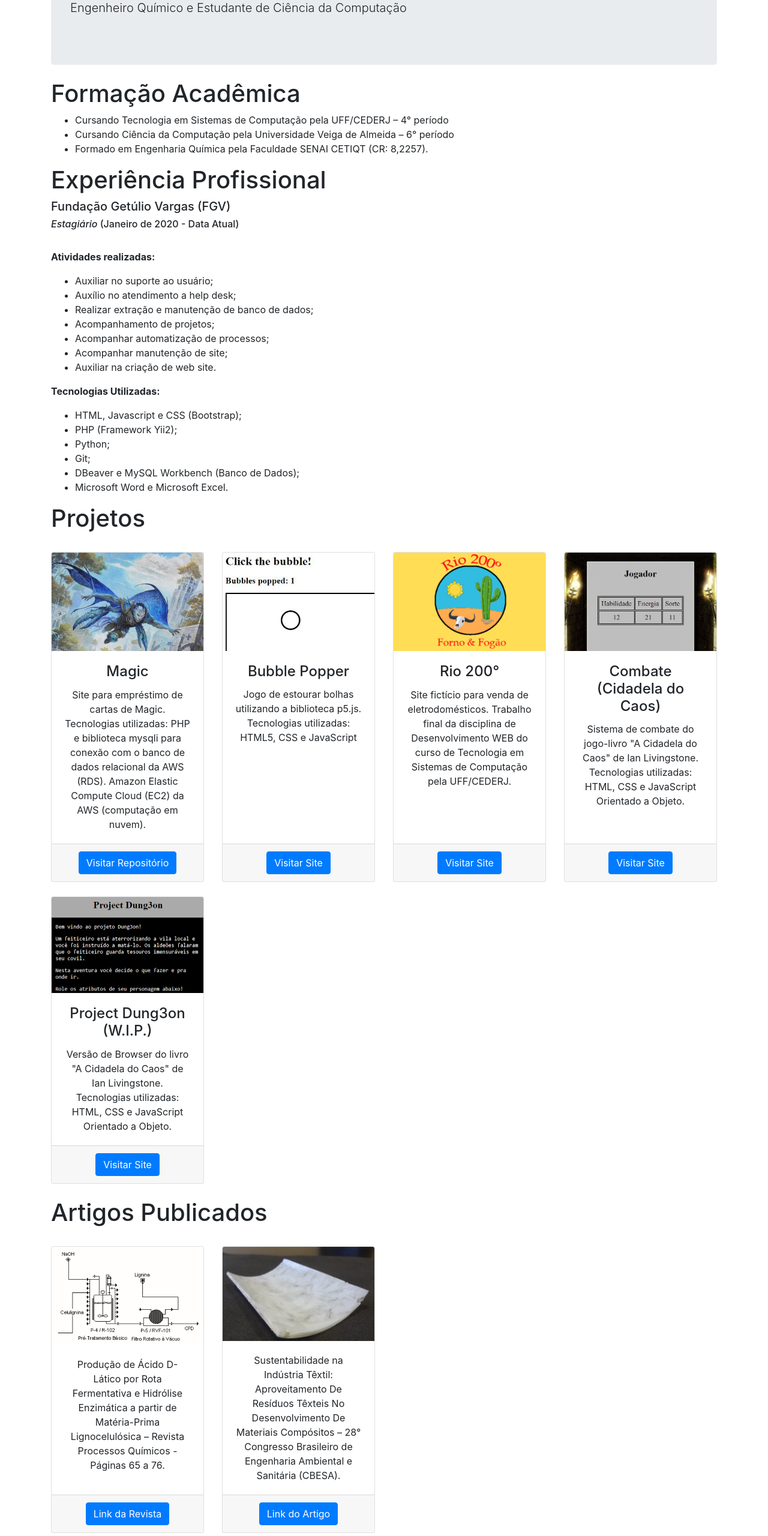
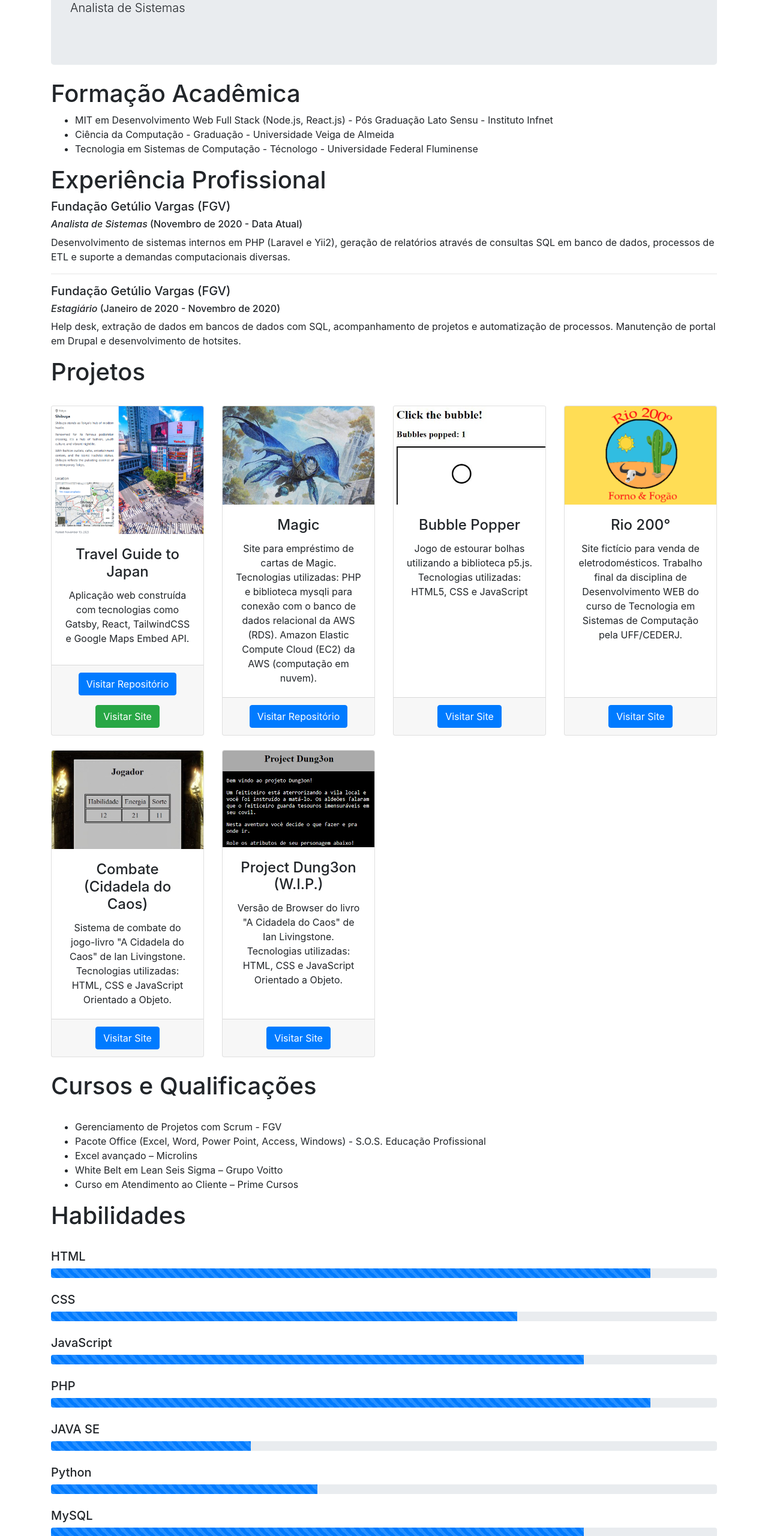
Before and after one commit to MateusKurten/curriculo, a plain HTML site: page index.html in a window 1280 px wide. Shown: the part 240-2800 px from the top of the page at 60% size. Drawn offline with nearby package versions, Linux system fonts and the light colour scheme.

Commit message:
atualiza curriculo

```diff
--- a/index.html
+++ b/index.html
@@ -58,50 +58,49 @@
     <!-- Jumbotron Header -->
     <header id="Inicio" class="jumbotron my-4">
       <h1 class="display-3">Mateus Kürten Rodrigues</h1>
-      <p class="lead">Engenheiro Químico e Estudante de Ciência da Computação</p>
+      <p class="lead">Analista de Sistemas</p>
     </header>
 
     <!-- Page Features -->
     <h1>Formação Acadêmica</h1>
     <ul>
-        <li >Cursando Tecnologia em Sistemas de Computação pela UFF/CEDERJ – 4° período</li>
-        <li id="experiencia">Cursando Ciência da Computação pela Universidade Veiga de Almeida – 6° período</li>
-        <li >Formado em Engenharia Química pela Faculdade SENAI CETIQT (CR: 8,2257).</li>
+        <li >MIT em Desenvolvimento Web Full Stack (Node.js, React.js) - Pós Graduação Lato Sensu - Instituto Infnet</li>
+        <li id="experiencia">Ciência da Computação - Graduação - Universidade Veiga de Almeida</li>
+        <li>Tecnologia em Sistemas de Computação - Técnologo - Universidade Federal Fluminense</li>
     </ul>
 
 
     <h1>Experiência Profissional</h1>
 
     <h5>Fundação Getúlio Vargas (FGV)</h5>
-    <h6><i>Estagiário</i> (Janeiro de 2020 - Data Atual)</h6>
+    <h6><i>Analista de Sistemas</i> (Novembro de 2020 - Data Atual)</h6>
+    <p>Desenvolvimento de sistemas internos em PHP (Laravel e  Yii2), geração de relatórios através de consultas SQL em banco de dados, processos de ETL e suporte a demandas computacionais diversas.</p>
 
-    <br>
-    <p><strong>Atividades realizadas:</strong></p>
+    <hr>
+    <h5>Fundação Getúlio Vargas (FGV)</h5>
+    <h6><i>Estagiário</i> (Janeiro de 2020 - Novembro de 2020)</h6>
 
-    <ul>
-      <li>Auxiliar no suporte ao usuário;</li>
-      <li>Auxílio no atendimento a help desk;</li>
-      <li>Realizar extração e manutenção de banco de dados;</li>
-      <li>Acompanhamento de projetos;</li>
-      <li>Acompanhar automatização de processos;</li>
-      <li>Acompanhar manutenção de site;</li>
-      <li>Auxiliar na criação de web site.</li>
-    </ul>
-
-    <p><strong>Tecnologias Utilizadas:</strong></p>
-
-    <ul>
-      <li>HTML, Javascript e CSS (Bootstrap);</li>
-      <li>PHP (Framework Yii2);</li>
-      <li>Python;</li>
-      <li>Git;</li>
-      <li id="projetos">DBeaver e MySQL Workbench (Banco de Dados);</li>
-      <li>Microsoft Word e Microsoft Excel.</li>
-    </ul>
+    <p>Help desk, extração de dados em bancos de dados com SQL, acompanhamento de projetos e automatização de processos. Manutenção de portal em Drupal e desenvolvimento de hotsites.</p>
 
     <h1>Projetos</h1>
     <br>
     <div class="row text-center">
+
+      <div class="col-lg-3 col-md-6 mb-4">
+        <div class="card h-100">
+          <img class="card-img-top" src="images/travel-guide-to-japan.png" alt="">
+          <div class="card-body">
+            <h4 class="card-title">Travel Guide to Japan</h4>
+            <p class="card-text">
+              Aplicação web construída com tecnologias como Gatsby, React, TailwindCSS e Google Maps Embed API.
+            </p>
+          </div>
+          <div class="card-footer">
+            <a href="https://github.com/MateusKurten/travel-guide-to-japan" class="btn btn-primary mb-3">Visitar Repositório</a>
+            <a href="https://travelguidetojapan.netlify.app/" class="btn btn-success">Visitar Site</a>
+          </div>
+        </div>
+      </div>
 
       <div class="col-lg-3 col-md-6 mb-4">
         <div class="card h-100">
@@ -199,50 +198,14 @@
     </div>
     <!-- /.row -->
 
-    <h1>Artigos Publicados</h1>
-    <br>
-    <div class="row text-center">
-
-      <div class="col-lg-3 col-md-6 mb-4">
-            <div class="card h-100">
-              <img class="card-img-top" src="images/aclatico.png" alt="">
-              <div class="card-body">
-                <p class="card-text">Produção de Ácido D-Lático por Rota Fermentativa e Hidrólise Enzimática a partir de Matéria-Prima Lignocelulósica –
-                    Revista Processos Químicos - Páginas 65 a 76.
-                </p>
-              </div>
-              <div class="card-footer">
-                <a href="https://www.senaigo.com.br/repositoriosites/repositorio/senai/download/Publicacoes/Revista_Cientifica_Processos_Quimicos_/2018/rpq24_2018.pdf" class="btn btn-primary">Link da Revista</a>
-              </div>
-            </div>
-          </div>
-
-          <div class="col-lg-3 col-md-6 mb-4">
-                <div class="card h-100">
-                  <img class="card-img-top" src="images/marmore.jpg" alt="">
-                  <div class="card-body">
-                    <p class="card-text">Sustentabilidade na Indústria Têxtil: Aproveitamento De Resíduos Têxteis No
-                        Desenvolvimento De Materiais Compósitos – 28° Congresso Brasileiro de Engenharia Ambiental e Sanitária (CBESA).
-                    </p>
-                  </div>
-                  <div class="card-footer">
-                    <a id="habilidades" href="http://abes.locaweb.com.br/XP/XP-EasyArtigos/Site/Uploads/Evento29/TrabalhosCompletosPDF/III-513.pdf" class="btn btn-primary">Link do Artigo</a>
-                  </div>
-                </div>
-              </div>
-
-    </div>
-    <!-- /.row -->
-
     <h1>Cursos e Qualificações</h1>
     <br>
     <ul>
+      <li>Gerenciamento de Projetos com Scrum - FGV</li>
       <li>Pacote Office (Excel, Word, Power Point, Access, Windows) - S.O.S. Educação Profissional</li>
       <li>Excel avançado – Microlins</li>
       <li>White Belt em Lean Seis Sigma – Grupo Voitto </li>
       <li>Curso em Atendimento ao Cliente – Prime Cursos</li>
-      <li>Finalista no concurso “INOVA SENAI CETIQT” na categoria “Produto Inovador”</li>
-      <li>CNH (Categoria B)</li>
   </ul>
 
   <h1>Habilidades</h1>
@@ -250,22 +213,22 @@
 
     <h5>HTML</h5>
     <div class="progress">
-            <div class="progress-bar progress-bar-striped progress-bar-animated" role="progressbar" aria-valuenow="75" aria-valuemin="0" aria-valuemax="100" style="width: 75%"></div>
+            <div class="progress-bar progress-bar-striped progress-bar-animated" role="progressbar" aria-valuenow="90" aria-valuemin="0" aria-valuemax="100" style="width: 90%"></div>
           </div>
     <br>
     <h5>CSS</h5>
     <div class="progress">
-            <div class="progress-bar progress-bar-striped progress-bar-animated" role="progressbar" aria-valuenow="50" aria-valuemin="0" aria-valuemax="100" style="width: 50%"></div>
+            <div class="progress-bar progress-bar-striped progress-bar-animated" role="progressbar" aria-valuenow="70" aria-valuemin="0" aria-valuemax="100" style="width: 70%"></div>
           </div>
           <br>
     <h5>JavaScript</h5>
     <div class="progress">
-            <div class="progress-bar progress-bar-striped progress-bar-animated" role="progressbar" aria-valuenow="35" aria-valuemin="0" aria-valuemax="100" style="width: 35%"></div>
+            <div class="progress-bar progress-bar-striped progress-bar-animated" role="progressbar" aria-valuenow="80" aria-valuemin="0" aria-valuemax="100" style="width: 80%"></div>
           </div>
           <br>
     <h5>PHP</h5>
     <div class="progress">
-            <div class="progress-bar progress-bar-striped progress-bar-animated" role="progressbar" aria-valuenow="25" aria-valuemin="0" aria-valuemax="100" style="width: 40%"></div>
+            <div class="progress-bar progress-bar-striped progress-bar-animated" role="progressbar" aria-valuenow="90" aria-valuemin="0" aria-valuemax="100" style="width: 90%"></div>
           </div>
           <br>
     <h5>JAVA SE</h5>
@@ -280,12 +243,12 @@
           <br>
     <h5>MySQL</h5>
     <div class="progress">
-            <div class="progress-bar progress-bar-striped progress-bar-animated" role="progressbar" aria-valuenow="50" aria-valuemin="0" aria-valuemax="100" style="width: 30%"></div>
+            <div class="progress-bar progress-bar-striped progress-bar-animated" role="progressbar" aria-valuenow="80" aria-valuemin="0" aria-valuemax="100" style="width: 80%"></div>
         </div>
         <br>
     <h5>Git</h5>
     <div class="progress">
-            <div class="progress-bar progress-bar-striped progress-bar-animated" role="progressbar" aria-valuenow="40" aria-valuemin="0" aria-valuemax="100" style="width: 40%"></div>
+            <div class="progress-bar progress-bar-striped progress-bar-animated" role="progressbar" aria-valuenow="80" aria-valuemin="0" aria-valuemax="100" style="width: 80%"></div>
           </div>
           <br>
 
@@ -294,7 +257,7 @@
     <br>
     <h5>Inglês</h5>
     <div class="progress">
-        <div class="progress-bar progress-bar-striped progress-bar-animated" role="progressbar" aria-valuenow="20" aria-valuemin="0" aria-valuemax="100" style="width: 90%"></div>
+        <div class="progress-bar progress-bar-striped progress-bar-animated" role="progressbar" aria-valuenow="90" aria-valuemin="0" aria-valuemax="100" style="width: 90%"></div>
     </div>
     <br>
       <h5>Espanhol</h5>
@@ -321,7 +284,7 @@
                  <div class="card-body text-center">
                    <i class="fa fa-map-marker fa-5x mb-3" aria-hidden="true"></i>
                    <h4 class="text-uppercase mb-5">Endereço</h4>
-                  <address>Rua Campos Sales, Tijuca - Rio de Janeiro, RJ</address>
+                  <address>Tijuca - Rio de Janeiro, RJ</address>
                  </div>
                </div>
             </div>
```
Also changed, not shown: images/travel-guide-to-japan.png (added).
